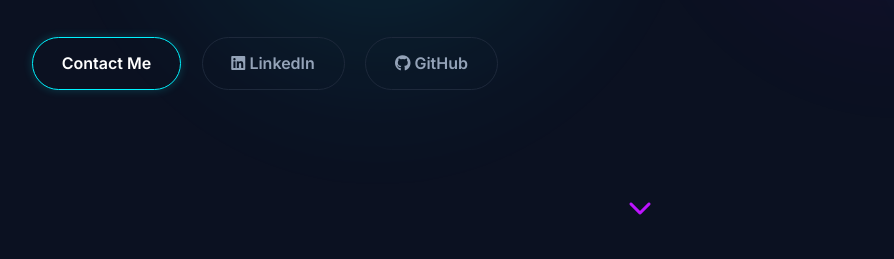
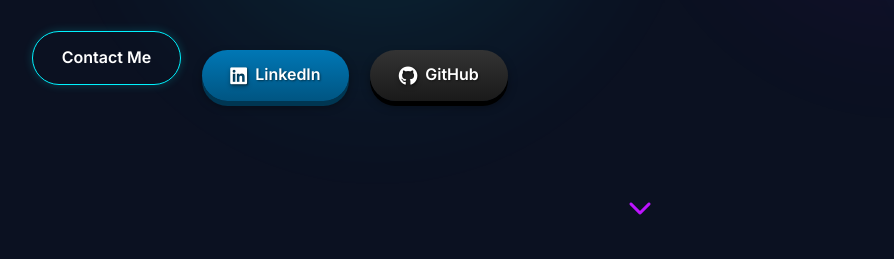
Before and after one commit to hartikmanojbhati-analyst/my-portfolio, a plain HTML site: page index.html in a window 1280 px wide. Shown: the part 541-800 px from the top of the page, 0-894 px from the left. Drawn offline with nearby package versions, Linux system fonts and the light colour scheme.

Commit message:
Update style.css
HARTIK

```diff
--- a/style.css
+++ b/style.css
@@ -197,9 +197,65 @@ header {
 }
 
 .btn-secondary:hover {
-    border-color: var(--neon-purple);
     color: var(--white);
     box-shadow: 0 0 20px rgba(188, 19, 254, 0.4);
+}
+
+/* 3D Social Buttons */
+.social-3d-btn {
+    border: none !important;
+    color: var(--white) !important;
+    transition: all 0.1s;
+    box-shadow: 0px 5px 0px 0px var(--btn-shadow-color),
+        0px 5px 10px rgba(0, 0, 0, 0.4);
+    transform: translateY(0);
+    margin-left: 1rem;
+    display: inline-flex;
+    align-items: center;
+    gap: 8px;
+    text-shadow: 1px 1px 2px rgba(0, 0, 0, 0.5);
+    position: relative;
+    top: -2px; /* Slight offset to account for shadow */
+}
+
+.social-3d-btn:hover {
+    transform: translateY(-4px);
+    box-shadow: 0px 9px 0px 0px var(--btn-shadow-color),
+        0px 10px 20px rgba(0, 0, 0, 0.4);
+    border-color: transparent;
+}
+
+.social-3d-btn:active {
+    transform: translateY(4px);
+    box-shadow: 0px 1px 0px 0px var(--btn-shadow-color),
+        0px 2px 5px rgba(0, 0, 0, 0.4);
+}
+
+.social-3d-btn.linkedin {
+    background: linear-gradient(to bottom, #0077b5, #005582);
+    --btn-shadow-color: #003652;
+}
+
+.social-3d-btn.linkedin:hover {
+    background: linear-gradient(to bottom, #008cc9, #00669c);
+    box-shadow: 0px 9px 0px 0px #003652,
+        0 0 20px rgba(0, 119, 181, 0.6);
+}
+
+.social-3d-btn.github {
+    background: linear-gradient(to bottom, #333333, #1a1a1a);
+    --btn-shadow-color: #000000;
+}
+
+.social-3d-btn.github:hover {
+    background: linear-gradient(to bottom, #444444, #222222);
+    box-shadow: 0px 9px 0px 0px #000000,
+        0 0 20px rgba(255, 255, 255, 0.4);
+}
+
+.social-3d-btn i {
+    font-size: 1.2rem;
+    filter: drop-shadow(0 2px 2px rgba(0, 0, 0, 0.3));
 }
 
 /* Animations */
```
